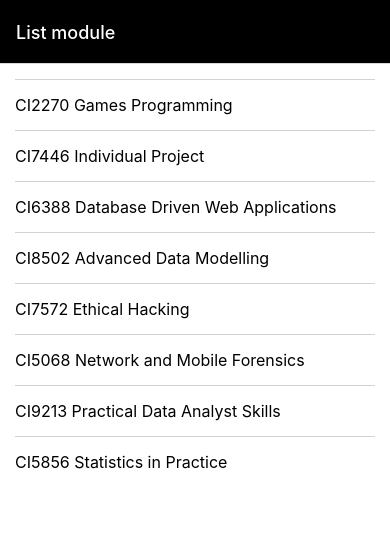
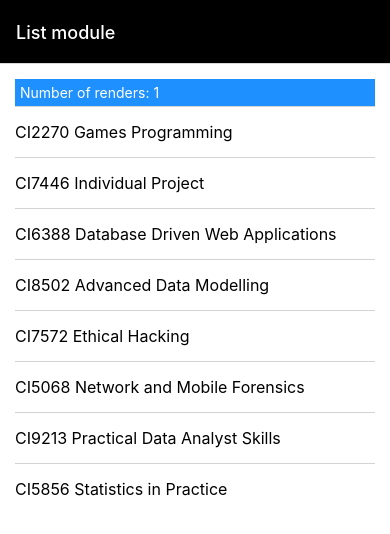
Before and after one commit to Balazs127/crudler, a React Native app: screen /ModuleListScreen in a window 390 px wide. Shown: the top 534 px of the page. Built offline with nearby package versions, Linux system fonts and the light colour scheme.

Commit message:
Refactor RenderCount component and ModuleListScreen (#3)
- Added RenderCount component to display the number of renders
- Updated ModuleListScreen to use useState and handle module deletion

```diff
--- /dev/null
+++ b/scr/components/UI/RenderCount.js
@@ -0,0 +1,28 @@
+import { useRef } from "react";
+import { StyleSheet, Text, View } from "react-native";
+
+const RenderCount = ({
+  backgroundColor = "dodgerblue",
+  fontColor = "white",
+}) => {
+  // Initialisations -----------------------------
+  // State ---------------------------------------
+  const renderCount = useRef(0);
+  renderCount.current += 1;
+  // Handlers ------------------------------------
+
+  // View ----------------------------------------
+  return (
+    <Text style={[styles.count, { backgroundColor, color: fontColor }]}>
+      Number of renders: {renderCount.current}
+    </Text>
+  );
+};
+
+const styles = StyleSheet.create({
+  count: {
+    padding: 5,
+  },
+});
+
+export default RenderCount;
--- a/scr/components/screens/ModuleListScreen.js
+++ b/scr/components/screens/ModuleListScreen.js
@@ -1,21 +1,27 @@
+import { useState } from "react";
 import { StyleSheet } from "react-native";
 import Screen from "../layout/Screen";
 import ModuleList from "../entity/modules/ModuleList";
 
 import initialModules from "../../data/modules.js";
+import RenderCount from "../UI/RenderCount.js";
 
 export const ModuleListScreen = () => {
   // Initialisations-------------------------
-  const modules = initialModules;
+  // let modules = initialModules;
 
   // State-----------------------------------
+  const [modules, setModules] = useState(initialModules);
+
   // Handlers--------------------------------
-  const handleSelect = (module) => alert(`Item ${module.ModuleCode} selected`);
+  const handleDelete = (module) =>
+    setModules(modules.filter((item) => item.ModuleID !== module.ModuleID));
 
   // View -----------------------------------
   return (
     <Screen>
-      <ModuleList modules={modules} onSelect={handleSelect} />
+      <RenderCount />
+      <ModuleList modules={modules} onSelect={handleDelete} />
     </Screen>
   );
 };
```
